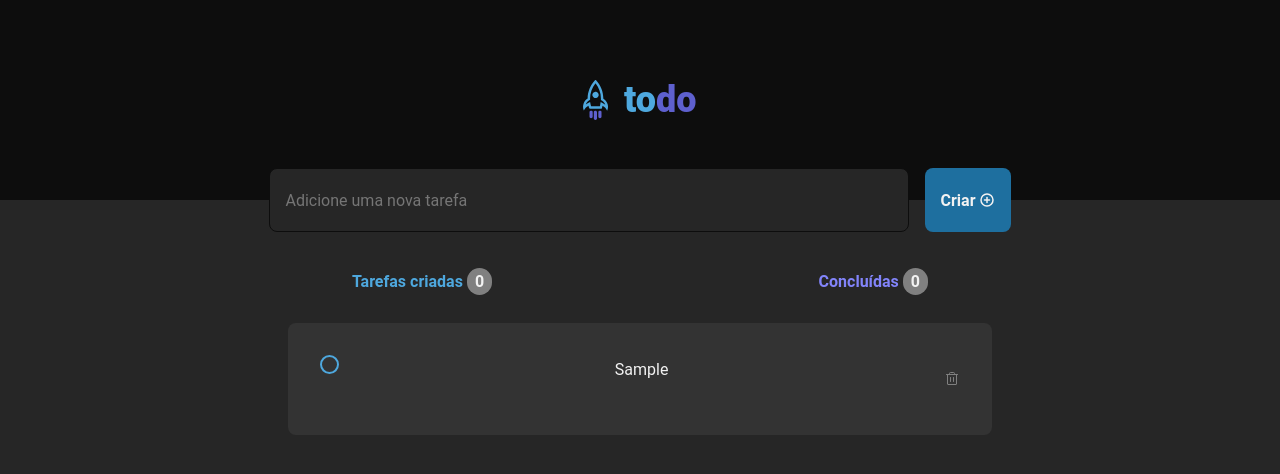
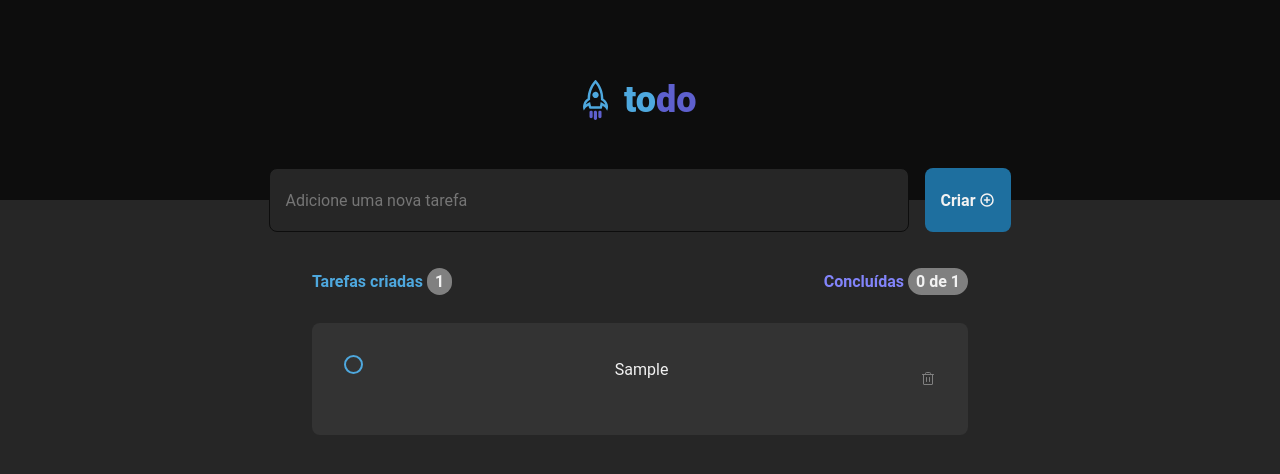
Before and after one commit to VitorFernandes-JS/desafio-to-do, a React (Vite) app: page / in a window 1280 px wide. Both pictures are taken after typing "Sample" into the empty fields and a click on the button "Criar". Shown: the top 474 px of the page. Built offline with nearby package versions, Linux system fonts and the light colour scheme.

Commit message:
fix: changes in checkbox

```diff
--- a/src/App.module.css
+++ b/src/App.module.css
@@ -63,7 +63,7 @@
   margin-top: 2rem;
   justify-content: space-between;
 
-  padding: 0.5rem 22rem;
+  padding: 0.5rem 19.5rem;
 }
 
 .tasksCreated {
--- a/src/App.tsx
+++ b/src/App.tsx
@@ -10,6 +10,9 @@ export function App() {
   const [task, setTask] = useState([]);
   const [newTask, setNewText] = useState("");
 
+  let variableNumberTasksCreated = task.length;
+  let numberCompletedTasks = 0;
+
   function handleCreateNewTask(event: FormEvent) {
     event.preventDefault(); // previne o comportamento padrão do form, que é recarregar a página
     if (newTask.trim() === "") {
@@ -18,7 +21,7 @@ export function App() {
     setTask([...task, newTask]); // adiciona um novo comentário
     console.log(task);
     setNewText(""); // limpa o input
-  }
+  };
 
   function deleteTask(taskToDelete: string) {
     setTask(task.filter((task) => task !== taskToDelete));
@@ -49,17 +52,24 @@ export function App() {
           <div className={styles.informationsTask}>
             <span className={styles.tasksCreated}>
               Tarefas criadas{" "}
-              <span className={styles.numberTasksCreated}>0</span>
+              <span className={styles.numberTasksCreated}>
+                {variableNumberTasksCreated}
+              </span>
             </span>
             <span className={styles.completedTasks}>
-              Concluídas <span className={styles.numberCompletedTasks}>0</span>
+              Concluídas{" "}
+              <span className={styles.numberCompletedTasks}>
+                0 de {variableNumberTasksCreated}
+              </span>
             </span>
           </div>
         </form>
 
         <div>
           {task.map((content) => {
-            return <TaskBox key={content} task={content} onDeleteTask={deleteTask} />;
+            return (
+              <TaskBox key={content} task={content} onDeleteTask={deleteTask} isChecked={false} />
+            );
           })}
         </div>
       </div>
--- a/src/components/Header/TaskBox/TaskBox.module.css
+++ b/src/components/Header/TaskBox/TaskBox.module.css
@@ -5,7 +5,7 @@
 
   padding: 2rem;
   margin: 1.5rem;
-  margin-inline: 18rem;
+  margin-inline: 19.5rem;
   margin-bottom: 1rem;
   background: var(--gray-400);
   border-radius: 8px;
@@ -25,13 +25,26 @@
   transition: background-color 0.1s;
 }
 
+.checkboxRootIsChecked {
+  background-color: var(--purple-dark);
+  border: 0.15rem solid var(--purple-dark);
+
+  width: 1.2rem;
+  height: 1.2rem;
+  border-radius: 100px;
+  display: flex;
+  align-items: center;
+  justify-content: center;
+  transition: background-color 0.1s;
+}
+
 .checkboxRoot:hover {
   background-color: var(--gray-300);
 }
 
 .checkboxIndicator {
-  color: var(--blue);
-  margin-top: 0.15rem;
+  color: var(--gray-100);
+  margin-top: 0.20rem;
 }
 
 .textTask {
--- a/src/components/Header/TaskBox/TaskBox.tsx
+++ b/src/components/Header/TaskBox/TaskBox.tsx
@@ -7,9 +7,10 @@ import { useState } from "react";
 interface TaskBoxProps {
   task: string;
   onDeleteTask: (deleteTask: string) => void;
+  isChecked: boolean;
 }
 
-export function TaskBox({task, onDeleteTask}: TaskBoxProps) {
+export function TaskBox({task, onDeleteTask, isChecked}: TaskBoxProps) {
   const [checked, setChecked] = useState(false);
 
   function handleDeleteTask() {
@@ -27,7 +28,7 @@ export function TaskBox({task, onDeleteTask}: TaskBoxProps) {
             setChecked(false);
           }
         }}
-        className={styles.checkboxRoot}
+        className={checked === !true ? styles.checkboxRoot : styles.checkboxRootIsChecked}
       >
         <Checkbox.Indicator className={styles.checkboxIndicator}>
           <CheckIcon />
```
